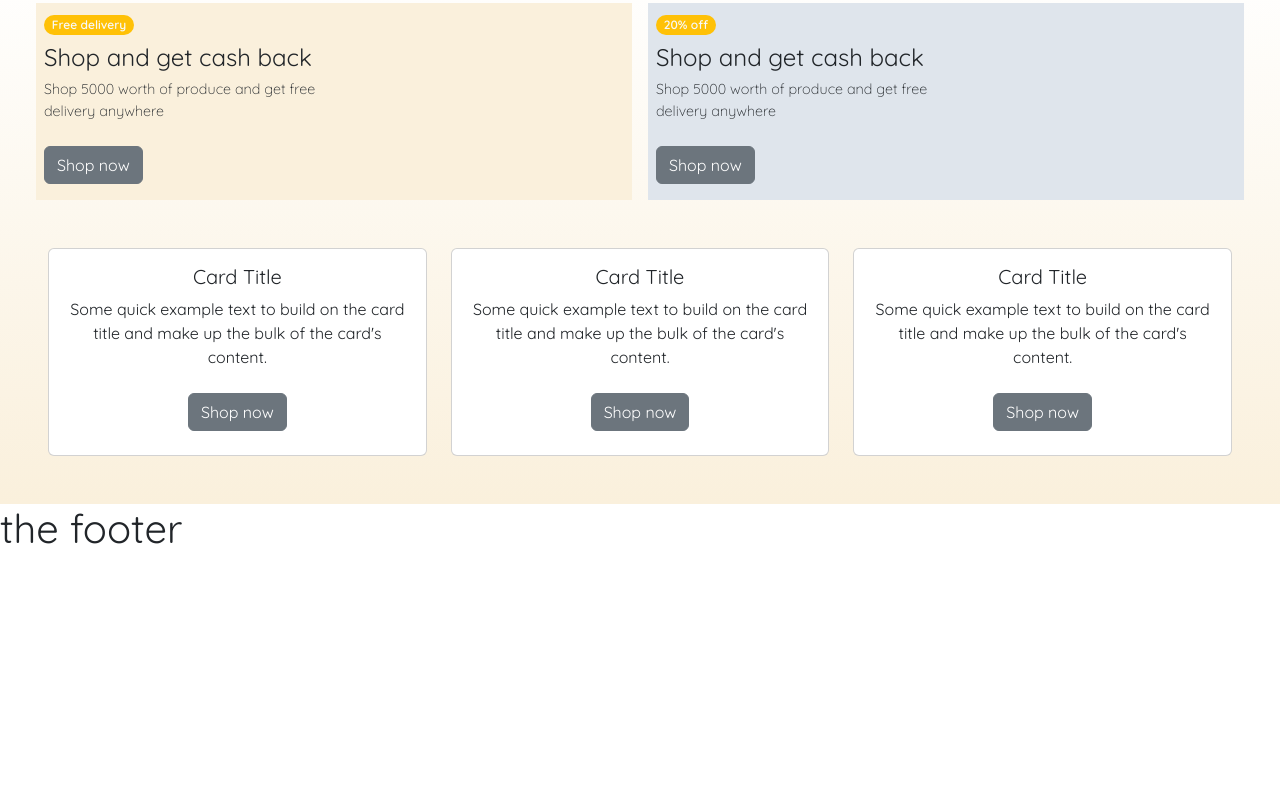
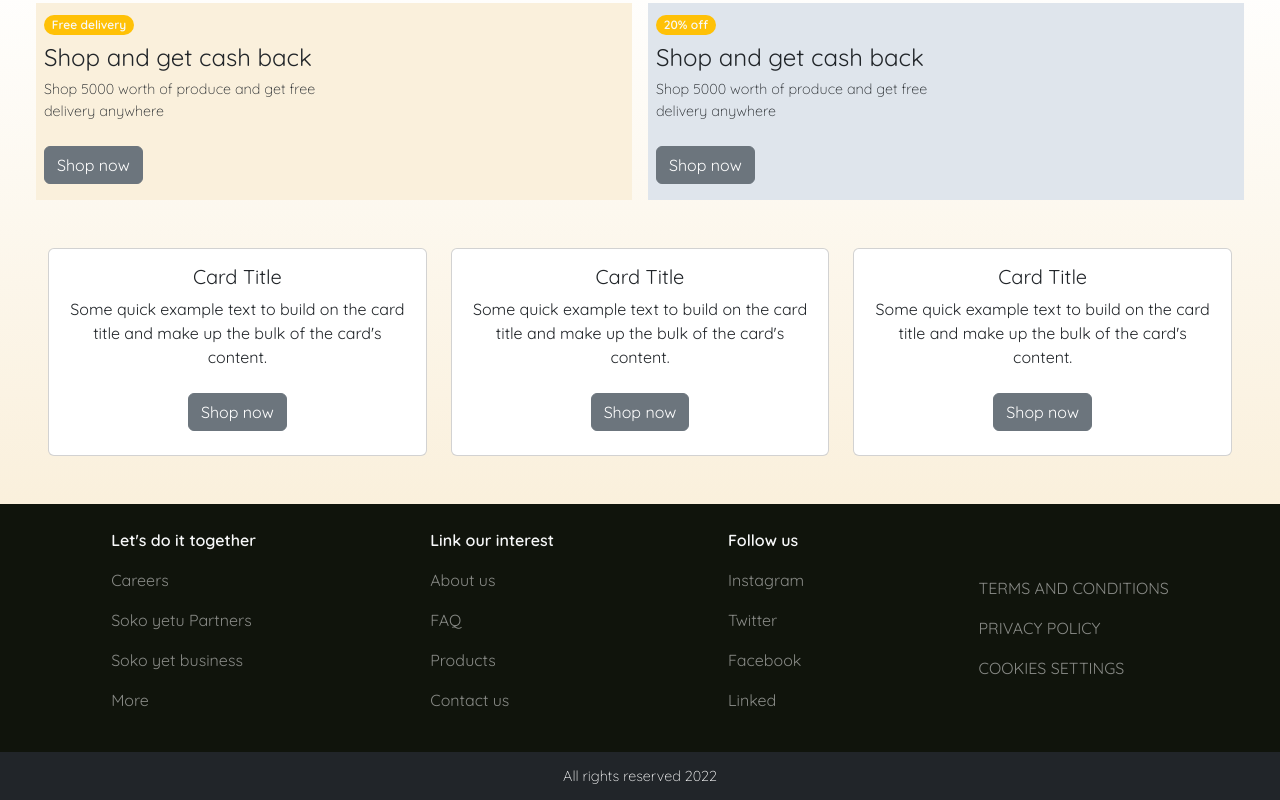
Before and after one commit to blakbox23/Sokoni, a React (Vite) app: page / in a window 1280 px wide. Shown: the part 549-1349 px from the top of the page. Before the commit the page ends 1109 px from the top, so only its background shows below. Built offline with nearby package versions, Linux system fonts and the light colour scheme; the HTML template or start-up script is replaced by a standard one.

Commit message:
Add the footer

```diff
--- a/src/components/Footer.tsx
+++ b/src/components/Footer.tsx
@@ -1,3 +1,46 @@
-export function Footer(){
-    return <h1>the footer</h1>
+export function Footer() {
+  return (
+    <>
+      <div
+        style={{ backgroundColor: "#10140c" }}
+        className="d-flex p-4 justify-content-around"
+      >
+        <div>
+          <p className="fw-bold text-light">Let's do it together</p>
+          <p className="text-white-50">Careers</p>
+          <p className="text-white-50">Soko yetu Partners</p>
+          <p className="text-white-50">Soko yet business</p>
+          <p className="text-white-50">More</p>
+        </div>
+
+        <div>
+          <p className="fw-bold text-light">Link our interest</p>
+          <p className="text-white-50">About us</p>
+          <p className="text-white-50">FAQ</p>
+          <p className="text-white-50">Products</p>
+          <p className="text-white-50">Contact us</p>
+        </div>
+
+        <div>
+          <p className="fw-bold text-light">Follow us</p>
+          <p className="text-white-50">Instagram</p>
+          <p className="text-white-50">Twitter</p>
+          <p className="text-white-50">Facebook</p>
+          <p className="text-white-50">Linked</p>
+        </div>
+
+        <div className="mt-5">
+          <p className="text-white-50">TERMS AND CONDITIONS</p>
+          <p className="text-white-50">PRIVACY POLICY</p>
+          <p className="text-white-50">COOKIES SETTINGS</p>
+        </div>
+      </div>
+      <div
+        className="d-flex justify-content-center align-items-center text-white bg-dark"
+        style={{ height: "3rem", fontSize: ".9rem", fontWeight: "300" }}
+      >
+        <div>All rights reserved 2022</div>
+      </div>
+    </>
+  );
 }
```
